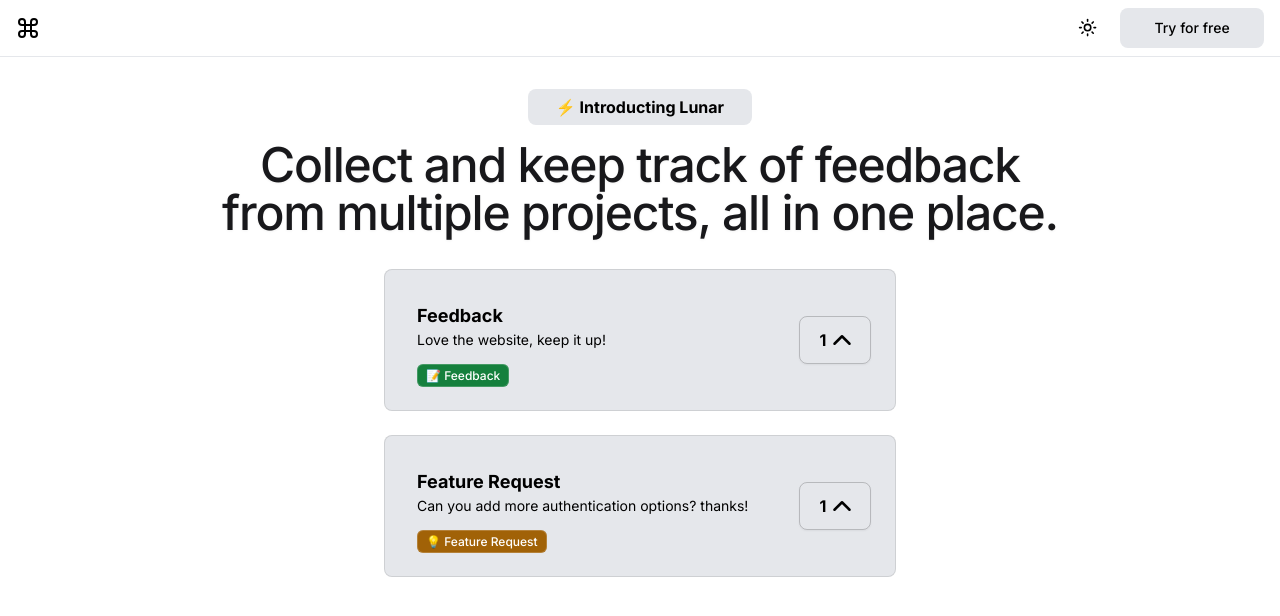
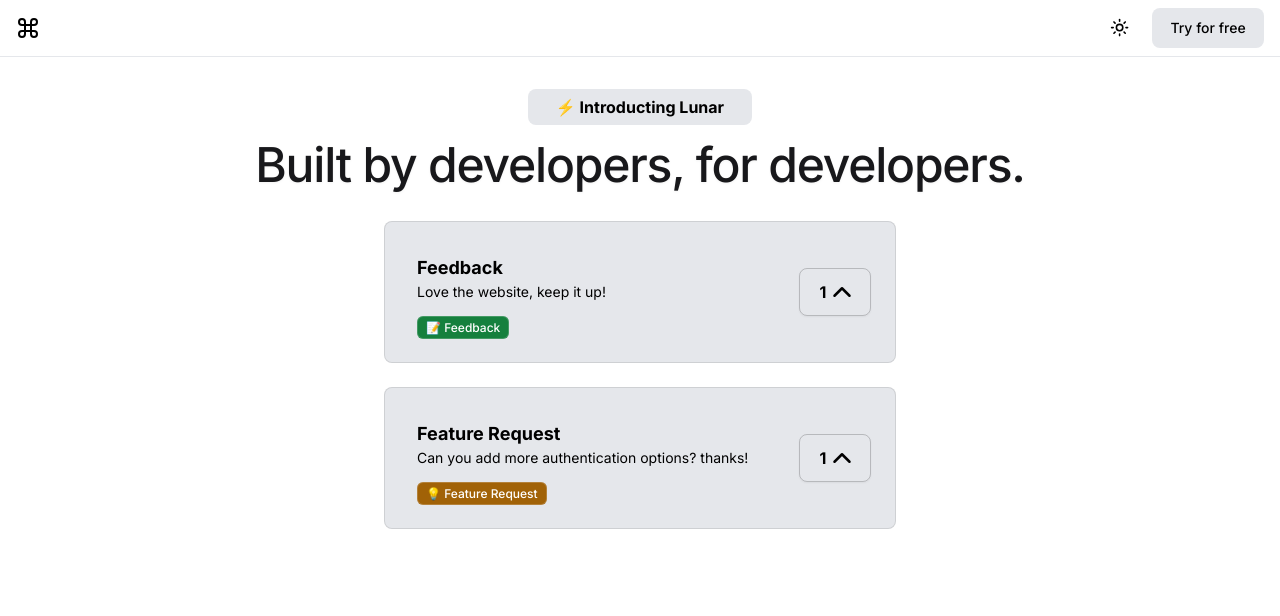
Before and after one commit to ramezj/astralics, a Next.js app in the folder client/: page / in a window 1280 px wide. Shown: the top 616 px of the page. Built offline with nearby package versions, Linux system fonts and the light colour scheme; no server answers.

Commit message:
changed width of TryForFree

```diff
--- a/client/components/navbar/TryForFree.js
+++ b/client/components/navbar/TryForFree.js
@@ -2,7 +2,8 @@ import { Button } from "../ui/button"
 export const TryForFree = (props) => {
     return (
         <>
-        <Button className='w-[9rem]
+        <Button className='w-[7rem]
+        text-sm
         bg-gray-200
         dark:bg-zinc-900
         dark:hover:bg-zinc-800
--- a/client/pages/index.js
+++ b/client/pages/index.js
@@ -38,7 +38,7 @@ export default function Component() {
             transition={{duration: 0.8}}
             className='
             sm:text-6xl 2xl:text-7xl 2xl:mt-14 md:text-7xl lg:text-5xl lg:mt-4 2xl:w-3/6 lg:w-4/6 sm:mt-8 text-5xl w-4/5 font-medium tracking-tight leading-none text-transparent bg-clip-text text-zinc-900 dark:text-white mt-8 drop-shadow-sm'>
-           Collect and keep track of feedback from multiple projects, all in one place.
+           Built by developers, for developers.
             </motion.h1>
             <br />
         </div>
```
